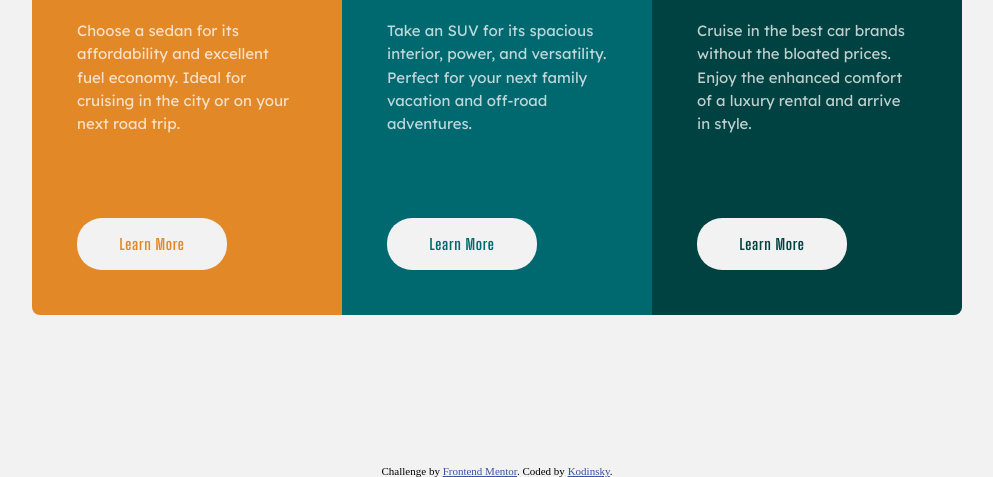
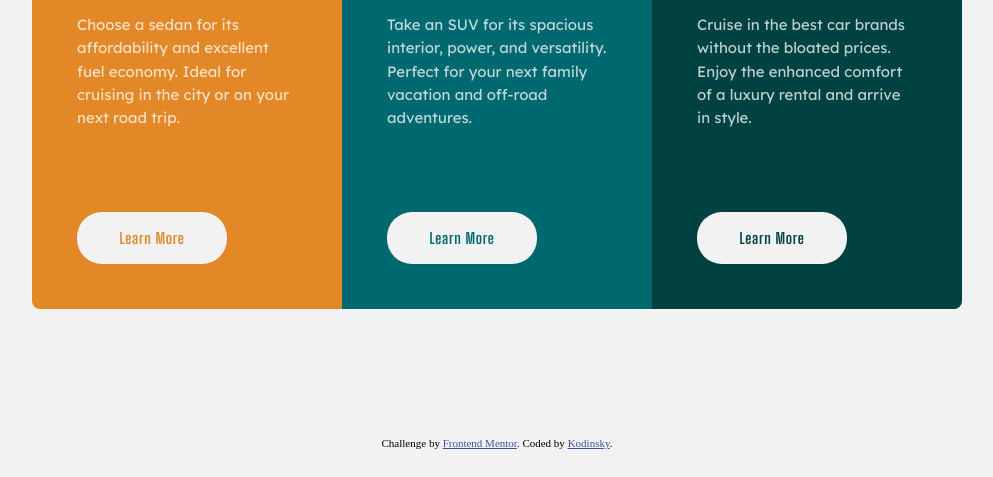
Before and after one commit to Kodinski/3-column-preview-card, a plain HTML site: page index.html in a window 1280 px wide. Shown: the part 335-812 px from the top of the page, without its empty margins (143-1136 px from the left). Drawn offline with Linux system fonts and the light colour scheme.

Commit message:
put attribution in main

```diff
--- a/index.html
+++ b/index.html
@@ -17,6 +17,7 @@
     <!-- Feel free to remove these styles or customise in your own stylesheet 👍 -->
     <style>
       .attribution {
+        bottom:0;
         font-size: 11px;
         text-align: center;
       }
@@ -71,14 +72,12 @@
           <button class="more_btn">Learn More</button>
         </div>
       </div>
+      <div class="attribution">
+        Challenge by
+        <a href="https://www.frontendmentor.io?ref=challenge" target="_blank"
+          >Frontend Mentor</a
+        >. Coded by <a href="https://github.com/Kodinski">Kodinsky</a>.
+      </div>
     </main>
-    <footer>
-    <div class="attribution">
-      Challenge by
-      <a href="https://www.frontendmentor.io?ref=challenge" target="_blank"
-        >Frontend Mentor</a
-      >. Coded by <a href="https://github.com/Kodinski">Kodinsky</a>.
-    </footer>
-    </div>
   </body>
 </html>
--- a/style.css
+++ b/style.css
@@ -17,6 +17,8 @@ main {
   height: 100%;
   display: flex;
   align-items: center;
+  justify-content: center;
+  flex-direction: column;
 }
 
 #card_container {
```
